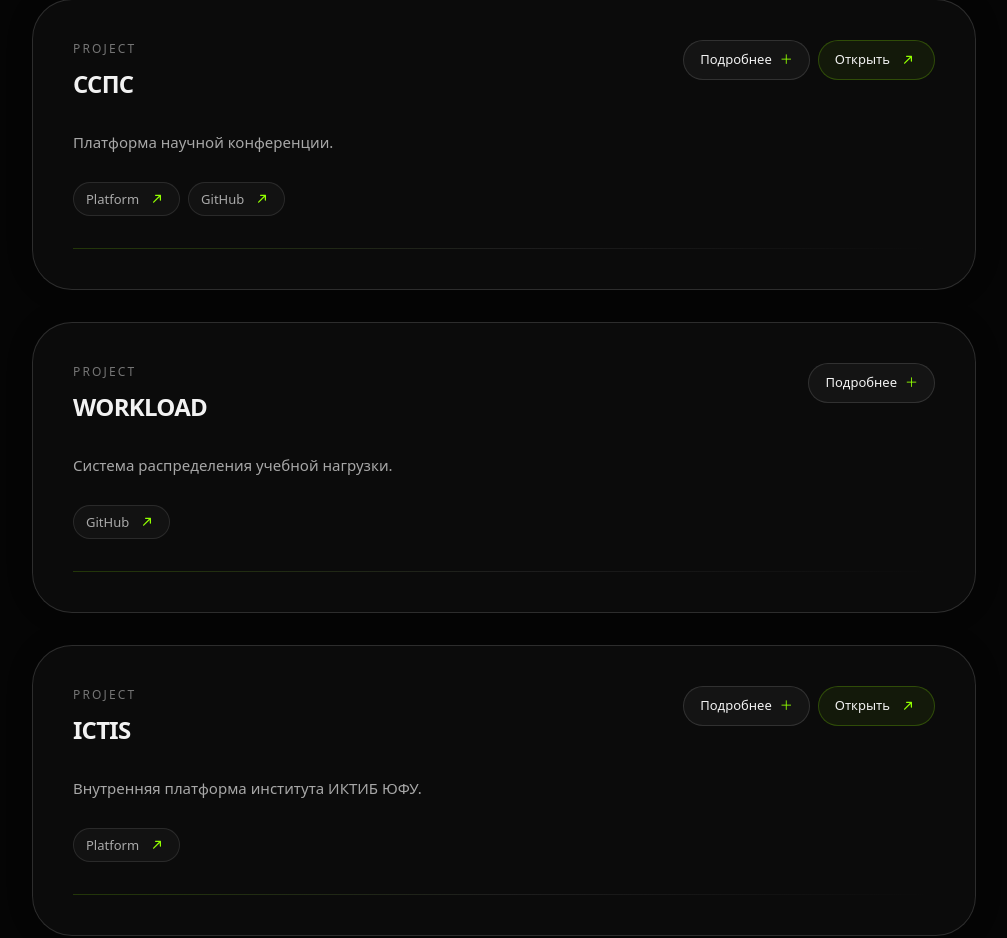
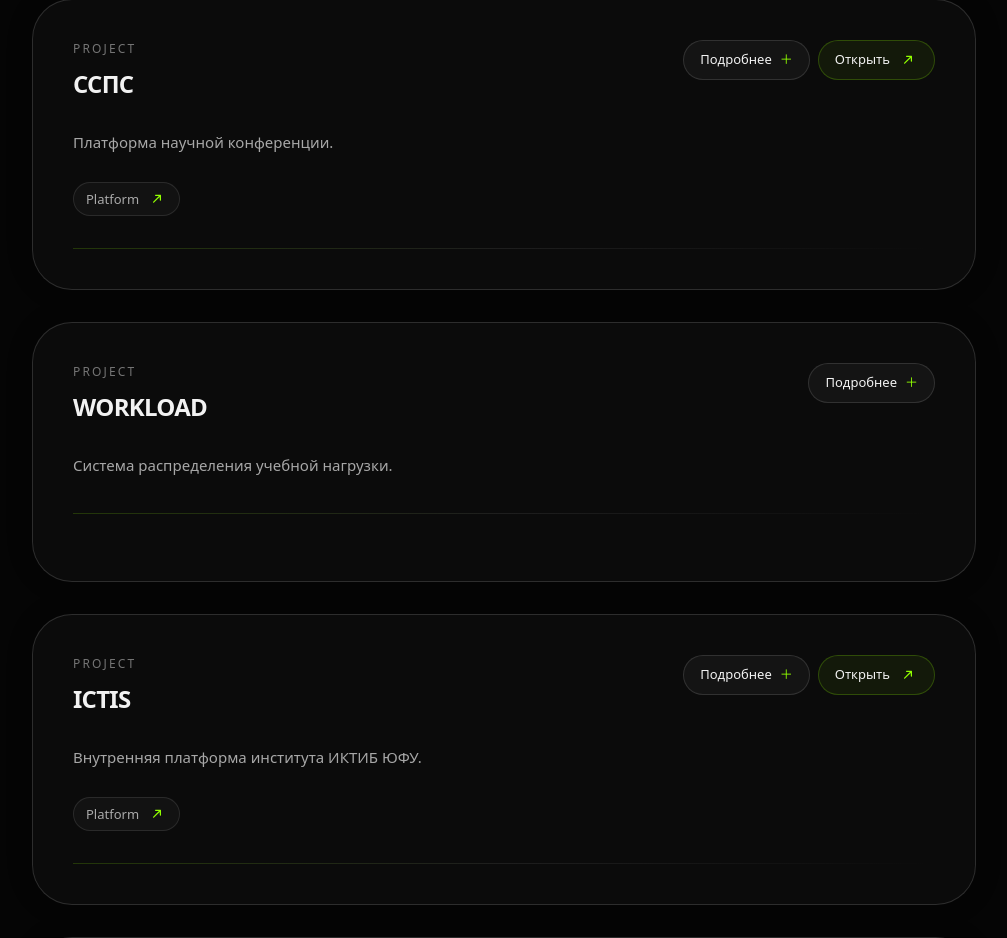
Before and after one commit to Niks6455/vizit, a Next.js app in the folder front/: page / in a window 1280 px wide. Shown: the part 4021-4959 px from the top of the page, without its empty margins (136-1143 px from the left). Built offline with nearby package versions, Linux system fonts and the light colour scheme.

Commit message:
fix(VIZIT-#): Убрал ссылки на гиты

```diff
--- a/front/app/_data/profile.ts
+++ b/front/app/_data/profile.ts
@@ -164,10 +164,7 @@
         "Платформа для проведения конференции: роли пользователей, модули аутентификации, формы подачи материалов, интеграция с REST API.",
       stack: ["React", "TypeScript", "Tanstack Query", "Redux"],
       images: ["/images/ssFirst.png", "/images/ssSecond.png"],
-      links: [
-        { label: "Platform", href: "https://ssas.sfedu.ru/" },
-        { label: "GitHub", href: "https://github.com/Niks6455" },
-      ],
+      links: [{ label: "Platform", href: "https://ssas.sfedu.ru/" }],
     },
     {
       name: "WORKLOAD",
@@ -176,9 +173,6 @@
         "Информационная система для распределения учебной нагрузки преподавателей: сложные CRUD-сценарии, фильтрации, роли пользователей, работа с большими таблицами и формами.",
       stack: ["React", "TypeScript", "REST API", "WebSocket", "Redux"],
       images: ["/images/workloadFirst.png", "/images/workloadSecond.png"],
-      links: [
-        { label: "GitHub", href: "https://github.com/simai1/workloadICTIS" },
-      ],
     },
     {
       name: "ICTIS",
```
